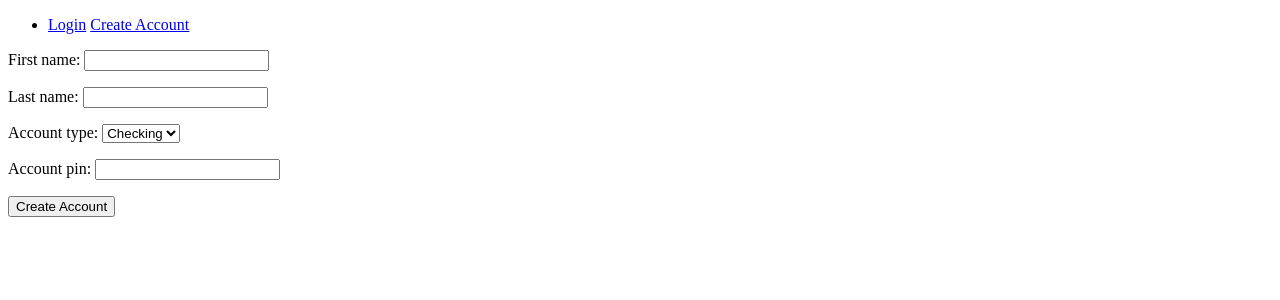
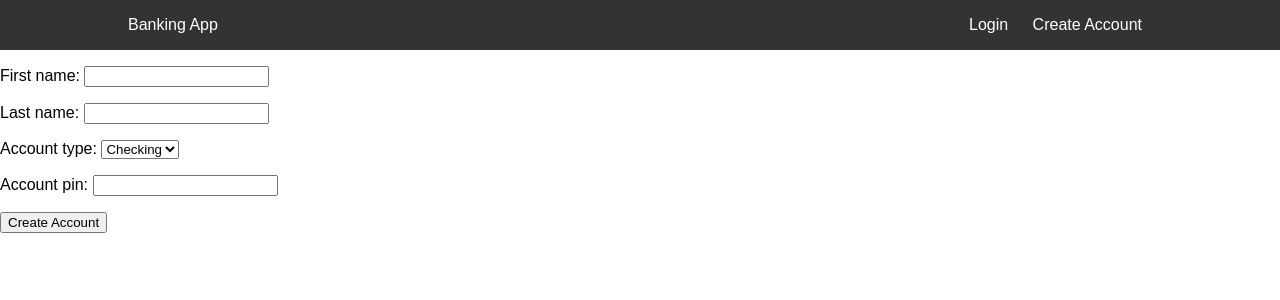
Before and after one commit to ChaseH88/Django-Banking-App, a Django app: page /create-account/ in a window 1280 px wide. Shown: the top 300 px of the page. Run offline with Django 4.2, Linux system fonts and the light colour scheme.

Commit message:
styling template

```diff
--- a/banking_app/templates/base.html
+++ b/banking_app/templates/base.html
@@ -6,28 +6,83 @@
 	<title>{% block title %}Default Title{% endblock %}</title>
 </head>
 
+<style>
+	body {
+		margin: 0;
+		padding: 0;
+		font-family: sans-serif;
+	}
+
+	ul {
+		list-style: none;
+		margin: 0;
+		padding: 0;
+	}
+
+	.container {
+		margin: 0 auto;
+		max-width: 80%;
+		padding: 0 5px;
+	}
+
+	header {
+		background-color: #333;
+		color: #fff;
+		padding: 1em 0;
+	}
+
+	header .wrapper {
+		display: flex;
+		justify-content: space-between;
+		align-items: center;
+	}
+
+	header li {
+		display: inline-block;
+		margin: 0 10px;
+	}
+
+	header li a {
+		color: #fff;
+		text-decoration: none;
+	}
+
+	header li a:hover {
+		text-decoration: underline;
+	}
+</style>
+
+
 <body>
 	<header>
 		<div class="container">
 			<div class="wrapper">
 				<div class="logo">
-
+					<span>
+						Banking App
+					</span>
 				</div>
 				<div class="" id="nav">
 					<nav>
 						<ul>
+							{% if logged_in %}
 							<li>
-
-								<!-- if logged in, show the dashboard and signout -->
-								{% if logged_in %}
 								<a href="{% url 'dashboard' %}">Dashboard</a>
+							</li>
+							<li>
 								<a href="{% url 'create_transaction' %}">Create Transaction</a>
+							</li>
+							<li>
 								<a href="{% url 'signout' %}">Sign Out</a>
-								{% else %}
+							</li>
+							{% else %}
+							<li>
 								<a href="{% url 'home' %}">Login</a>
+							</li>
+							<li>
 								<a href="{% url 'create_account' %}">Create Account</a>
-								{% endif %}
 							</li>
+							{% endif %}
 						</ul>
 					</nav>
 				</div>
```
